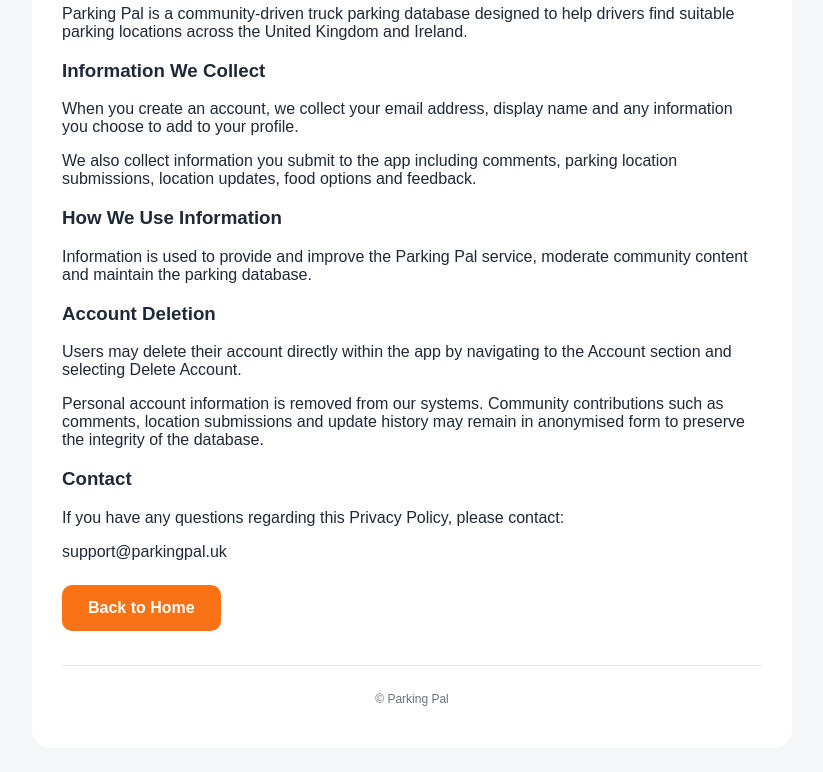
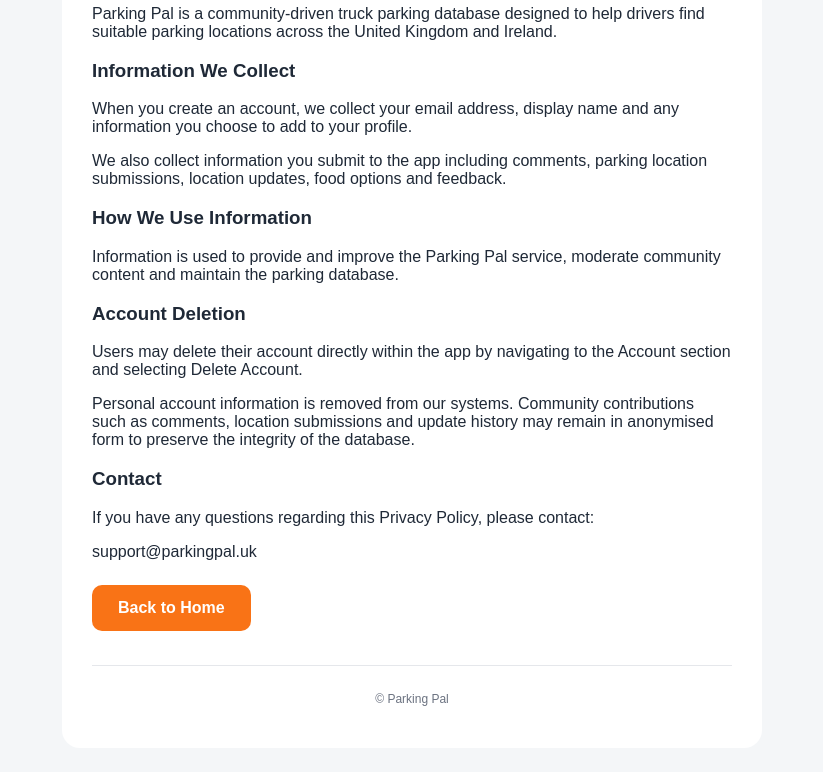
Before and after one commit to Parking-Pal-UK/Parking-Pal-Website, a plain HTML site: page privacy-policy.html in a window 1280 px wide. Shown: the part 330-1102 px from the top of the page, without its empty margins (228-1051 px from the left). Drawn offline with Linux system fonts and the light colour scheme.

Commit message:
Update style.css

```diff
--- a/style.css
+++ b/style.css
@@ -7,7 +7,7 @@
 }
 
 .page {
-  max-width: 760px;
+  max-width: 700px;
   margin: 0 auto;
   padding: 24px;
 }
```
